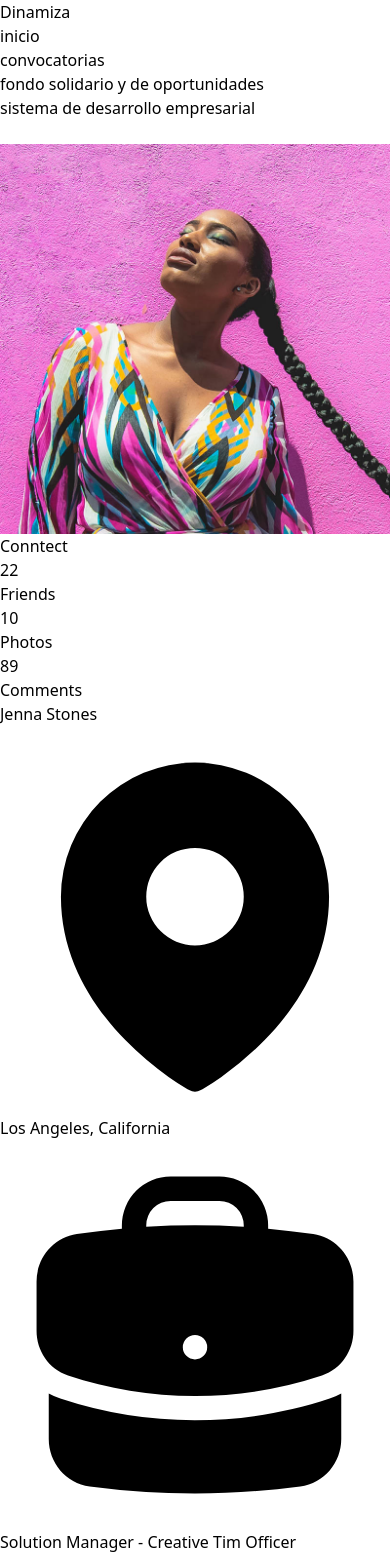
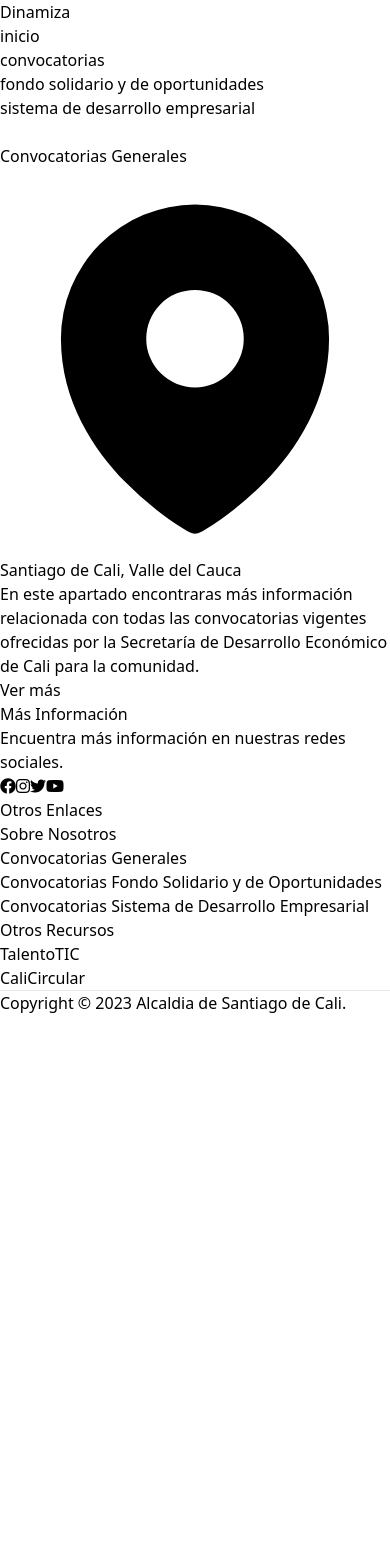
Before and after one commit to mangel119/dinamiza-front, a React (Vite) app: page /profile in a window 390 px wide. Shown: the top 1568 px of the page. After the commit the page ends 1015 px from the top, so only its background shows below. Built offline with nearby package versions, Linux system fonts and the light colour scheme; what @material-tailwind/react would draw is missing.

Commit message:
Mejoras página de inicio y convocatorias generales

```diff
--- a/src/data/features-data.js
+++ b/src/data/features-data.js
@@ -7,21 +7,21 @@ import {
 export const featuresData = [
   {
     color: "blue",
-    title: "Convocatorias",
+    title: "Convocatorias Generales",
     icon: StarIcon,
     description:
       "Conoce las convocatorias de emprendimiento y empleo que que abren los equipos que componen la secretaría para la ciudadanía caleña.",
   },
   {
     color: "red",
-    title: "Fondo Solidario y de Oportunidades",
+    title: "Convocatorias Fondo Solidario y de Oportunidades",
     icon: UserGroupIcon,
     description:
       "Descubre la iniciativa de la Administración Distrital, que busca apoyar a los microempresarios y vendedores formales e informales, para fortalecer sus unidades de negocio a través de un crédito público.",
   },
   {
     color: "teal",
-    title: "Sistema de Desarrollo Empresarial",
+    title: "Convocatorias Sistema de Desarrollo Empresarial",
     icon: BuildingOffice2Icon,
     description:
       "Entérate del  organismo que reúne a las entidades de apoyo y fortalecimiento a emprendedores y empresarios de la ciudad. Conectamos a los emprendedores y empresarios con las oportunidades que los impulsan a crecer.",
--- a/src/pages/home.jsx
+++ b/src/pages/home.jsx
@@ -68,18 +68,20 @@ export function Home() {
                 Economía Digital
               </Typography>
               <Typography className="mb-8 font-normal text-blue-gray-500">
-                Descripción Economía digital
+                La economía digital se refiere al uso de las tecnologías de la información en los procesos de producción de bienes y servicios, así como en su comercialización y consumo. Este término pone de manifiesto cómo la industria crea productos y servicios nuevos o transforma los existentes, aprovechando la tecnología.
                 <br />
                 <br />
               </Typography>
-              <Button variant="outlined">saber más</Button>
+              <a target="_blank" href="https://talentotics2022.co">
+              <Button variant="outlined">Saber más</Button>
+              </a>
             </div>
             <div className="mx-auto mt-24 flex w-full justify-center px-4 md:w-4/12 lg:mt-0">
               <Card className="shadow-lg shadow-gray-500/10">
                 <CardHeader className="relative h-56">
                   <img
                     alt="Card Image"
-                    src="/img/teamwork.jpeg"
+                    src="/img/talentotic.png"
                     className="h-full w-full"
                   />
                 </CardHeader>
@@ -89,10 +91,10 @@ export function Home() {
                     color="blue-gray"
                     className="mb-3 font-bold"
                   >
-                    Talento TIC 2023
+                    Talento TIC
                   </Typography>
                   <Typography className="font-normal text-blue-gray-500">
-                    Descripción e invitación a Talento TIC 2023
+                  Es una iniciativa de la Secretaría de Desarrollo Económico de Cali, cuyo objetivo es proveer al sector empresarial de Cali de personas que pudan suplir sus necesidades de talento humano con competencias en tecnología.
                   </Typography>
                 </CardBody>
               </Card>
@@ -104,7 +106,7 @@ export function Home() {
                 <CardHeader className="relative h-56">
                   <img
                     alt="Card Image"
-                    src="/img/teamwork.jpeg"
+                    src="/img/calicircular.png"
                     className="h-full w-full"
                   />
                 </CardHeader>
@@ -117,7 +119,7 @@ export function Home() {
                     CaliCircular
                   </Typography>
                   <Typography className="font-normal text-blue-gray-500">
-                    Descripción e invitación a Cali Circular
+                  Es un modelo de desarrollo y gestión de ciudad para fomentar la transición hacia la Economía Circular, el cual es gestionado a través de la Secretaría de Desarrollo Económico de Cali.
                   </Typography>
                 </CardBody>
               </Card>
@@ -134,11 +136,13 @@ export function Home() {
                 Economía Circular
               </Typography>
               <Typography className="mb-8 font-normal text-blue-gray-500">
-                Descripción Economía Circular
+              La economía circular promueve la eficiencia en el uso de materiales, agua y energía; considerando la capacidad de recuperación de los ecosistemas, el uso circular de los flujos de materiales y la extensión de la vida útil a través de la innovación tecnológica, colaboración y alianzas entre actores y el impulso de modelos de negocios sostenibles.
                 <br />
                 <br />
               </Typography>
-              <Button variant="outlined">saber más</Button>
+              <a target="_blank" href="http://calicircular.cali.gov.co">
+              <Button variant="outlined">Saber más</Button>
+              </a>
             </div>
           </div>
         </div>
@@ -146,8 +150,7 @@ export function Home() {
       <section className="relative bg-blue-gray-50/50 py-24 px-4">
         <div className="container mx-auto">
           <PageTitle heading="¡Anímate!">
-            Inscríbete en alguna de las convocatorias que tenemos prepradas para
-            ti.
+            Inscríbete en alguna de las convocatorias que tenemos para ti.
           </PageTitle>
         </div>
       </section>
--- a/src/pages/profile.jsx
+++ b/src/pages/profile.jsx
@@ -10,99 +10,21 @@ export function Profile() {
   return (
     <>
       <section className="relative block h-[50vh]">
-        <div className="bg-profile-background absolute top-0 h-full w-full bg-[url('/img/background-1.jpg')] bg-cover bg-center" />
+        <div className="bg-profile-background absolute top-0 h-full w-full bg-[url('/img/teamwork.jpeg')] bg-cover bg-center" />
         <div className="absolute top-0 h-full w-full bg-black/75 bg-cover bg-center" />
       </section>
       <section className="relative bg-blue-gray-50/50 py-16 px-4">
         <div className="container mx-auto">
           <div className="relative mb-6 -mt-64 flex w-full min-w-0 flex-col break-words rounded-3xl bg-white shadow-xl shadow-gray-500/5">
             <div className="px-6">
-              <div className="flex flex-wrap justify-center">
-                <div className="flex w-full justify-center px-4 lg:order-2 lg:w-3/12">
-                  <div className="relative">
-                    <div className="-mt-20 w-40">
-                      <Avatar
-                        src="/img/team-2.jpg"
-                        alt="Profile picture"
-                        variant="circular"
-                        className="h-full w-full shadow-xl"
-                      />
-                    </div>
-                  </div>
-                </div>
-                <div className="mt-10 flex w-full justify-center px-4 lg:order-3 lg:mt-0 lg:w-4/12 lg:justify-end lg:self-center">
-                  <Button className="bg-blue-400">Conntect</Button>
-                </div>
-                <div className="w-full px-4 lg:order-1 lg:w-4/12">
-                  <div className="flex justify-center py-4 pt-8 lg:pt-4">
-                    <div className="mr-4 p-3 text-center">
-                      <Typography
-                        variant="lead"
-                        color="blue-gray"
-                        className="font-bold uppercase"
-                      >
-                        22
-                      </Typography>
-                      <Typography
-                        variant="small"
-                        className="font-normal text-blue-gray-500"
-                      >
-                        Friends
-                      </Typography>
-                    </div>
-                    <div className="mr-4 p-3 text-center">
-                      <Typography
-                        variant="lead"
-                        color="blue-gray"
-                        className="font-bold uppercase"
-                      >
-                        10
-                      </Typography>
-                      <Typography
-                        variant="small"
-                        className="font-normal text-blue-gray-500"
-                      >
-                        Photos
-                      </Typography>
-                    </div>
-                    <div className="p-3 text-center lg:mr-4">
-                      <Typography
-                        variant="lead"
-                        color="blue-gray"
-                        className="font-bold uppercase"
-                      >
-                        89
-                      </Typography>
-                      <Typography
-                        variant="small"
-                        className="font-normal text-blue-gray-500"
-                      >
-                        Comments
-                      </Typography>
-                    </div>
-                  </div>
-                </div>
-              </div>
               <div className="my-8 text-center">
                 <Typography variant="h2" color="blue-gray" className="mb-2">
-                  Jenna Stones
+                  Convocatorias Generales
                 </Typography>
-                <div className="mb-16 flex items-center justify-center gap-2">
+                <div className="mb-2 flex items-center justify-center gap-2">
                   <MapPinIcon className="-mt-px h-4 w-4 text-blue-gray-700" />
                   <Typography className="font-medium text-blue-gray-700">
-                    Los Angeles, California
-                  </Typography>
-                </div>
-                <div className="mb-2 flex items-center justify-center gap-2">
-                  <BriefcaseIcon className="-mt-px h-4 w-4 text-blue-gray-700" />
-                  <Typography className="font-medium text-blue-gray-700">
-                    Solution Manager - Creative Tim Officer
-                  </Typography>
-                </div>
-                <div className="mb-2 flex items-center justify-center gap-2">
-                  <BuildingLibraryIcon className="-mt-px h-4 w-4 text-blue-gray-700" />
-                  <Typography className="font-medium text-blue-gray-700">
-                    University of Computer Science
+                    Santiago de Cali, Valle del Cauca
                   </Typography>
                 </div>
               </div>
@@ -111,13 +33,9 @@ export function Profile() {
                 <div className="mt-2 flex flex-wrap justify-center">
                   <div className="flex w-full flex-col items-center px-4 lg:w-9/12">
                     <Typography className="mb-8 font-normal text-blue-gray-500">
-                      An artist of considerable range, Jenna the name taken by
-                      Melbourne-raised, Brooklyn-based Nick Murphy writes,
-                      performs and records all of his own music, giving it a
-                      warm, intimate feel with a solid groove structure. An
-                      artist of considerable range.
+                      En este apartado encontraras más información relacionada con todas las convocatorias vigentes ofrecidas por la Secretaría de Desarrollo Económico de Cali para la comunidad.
                     </Typography>
-                    <Button variant="text">Show more</Button>
+                    <Button variant="text">Ver más</Button>
                   </div>
                 </div>
               </div>
--- a/src/widgets/layout/footer.jsx
+++ b/src/widgets/layout/footer.jsx
@@ -10,10 +10,10 @@ export function Footer({ title, description, socials, menus, copyright }) {
         <div className="flex flex-wrap pt-6 text-center lg:text-left">
           <div className="w-full px-4 lg:w-6/12">
             <Typography variant="h4" className="mb-4" color="blue-gray">
-              {title}
+              Más Información
             </Typography>
             <Typography className="font-normal text-blue-gray-500">
-              {description}
+              Encuentra más información en nuestras redes sociales.
             </Typography>
             <div className="mx-auto mt-6 mb-8 flex justify-center gap-2 md:mb-0 lg:justify-start">
               {socials.map(({ color, name, path }) => (
@@ -86,73 +86,55 @@ Footer.defaultProps = {
     {
       color: "blue",
       name: "facebook",
-      path: "https://www.facebook.com/CreativeTim",
+      path: "https://www.facebook.com/AlcaldiaDeCali",
+    },
+    {
+      color: "purple",
+      name: "instagram",
+      path: "https://www.instagram.com/alcaldiadecali",
     },
     {
       color: "light-blue",
       name: "twitter",
-      path: "https://www.twitter.com/creativetim",
-    },
-    {
-      color: "purple",
-      name: "instagram",
-      path: "https://www.instagram.com/creativetimofficial/",
-    },
-    {
-      color: "pink",
-      name: "dribbble",
-      path: "https://www.dribbble.com/creativetim",
+      path: "https://twitter.com/AlcaldiaDeCali",
     },
     {
       color: "red",
       name: "youtube",
-      path: "https://www.youtube.com/channel/UCVyTG4sCw-rOvB9oHkzZD1w",
-    },
-    {
-      color: "black",
-      name: "github",
-      path: "https://github.com/creativetimofficial/material-tailwind",
+      path: "https://www.youtube.com/channel/UCHYP--lrgqtinykk2AMmX2Q",
     },
   ],
   menus: [
     {
-      name: "useful links",
+      name: "Otros Enlaces",
       items: [
-        { name: "About Us", path: "https://www.creative-tim.com/presentation" },
-        { name: "Blog", path: "https://www.creative-tim.com/blog" },
+        { name: "Sobre Nosotros", path: "http://localhost:5173/home" },
+        { name: "Convocatorias Generales", path: "http://localhost:5173/profile" },
         {
-          name: "Github",
-          path: "https://www.github.com/creativetimofficial/material-tailwind?ref=mtk",
+          name: "Convocatorias Fondo Solidario y de Oportunidades",
+          path: "http://localhost:5173/sign-in",
         },
         {
-          name: "Free Products",
-          path: "https://www.creative-tim.com/templates/free?ref=mtk",
+          name: "Convocatorias Sistema de Desarrollo Empresarial",
+          path: "http://localhost:5173/sign-up",
         },
       ],
     },
     {
-      name: "other resources",
+      name: "Otros Recursos",
       items: [
         {
-          name: "MIT License",
-          path: "https://github.com/creativetimofficial/material-tailwind/blob/main/LICENSE.md?ref=mtk",
+          name: "TalentoTIC",
+          path: "https://talentotics2022.co",
         },
         {
-          name: "Contribute",
-          path: "https://github.com/creativetimofficial/material-tailwind/blob/main/CONTRIBUTING.md?ref=mtk",
-        },
-        {
-          name: "Change Log",
-          path: "https://github.com/creativetimofficial/material-tailwind/blob/main/CHANGELOG.md?ref=mtk",
-        },
-        {
-          name: "Contact Us",
-          path: "https://creative-tim.com/contact-us?ref=mtk",
+          name: "CaliCircular",
+          path: "http://calicircular.cali.gov.co",
         },
       ],
     },
   ],
-  copyright: <>Copyright © {year} Material Tailwind.</>,
+  copyright: <>Copyright © {year} Alcaldia de Santiago de Cali.</>,
 };
 
 Footer.propTypes = {
```
Also changed, not shown: src/widgets/layout/navbar.jsx (+0 -12 lines), public/img/calicircular.png (added), public/img/talentotic.png (added).
